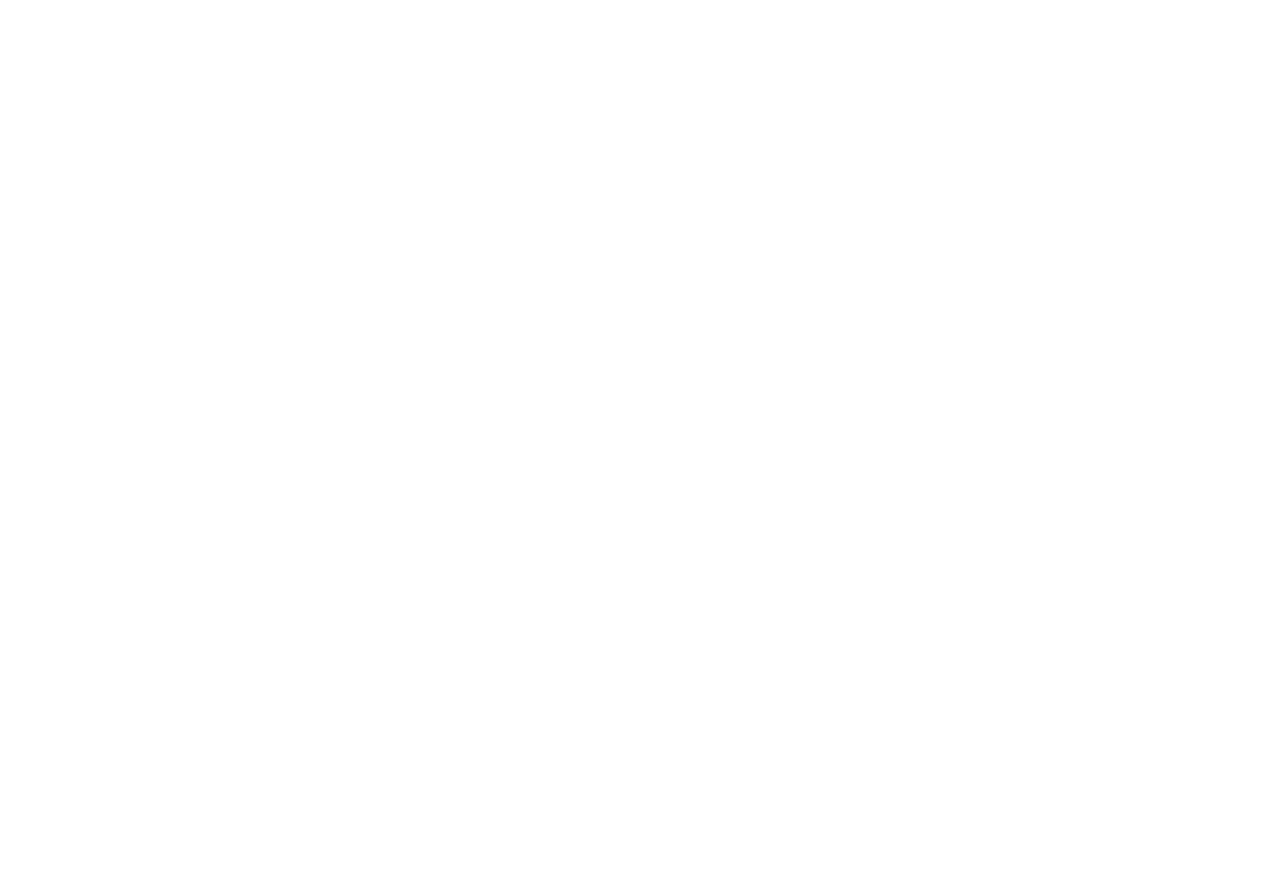
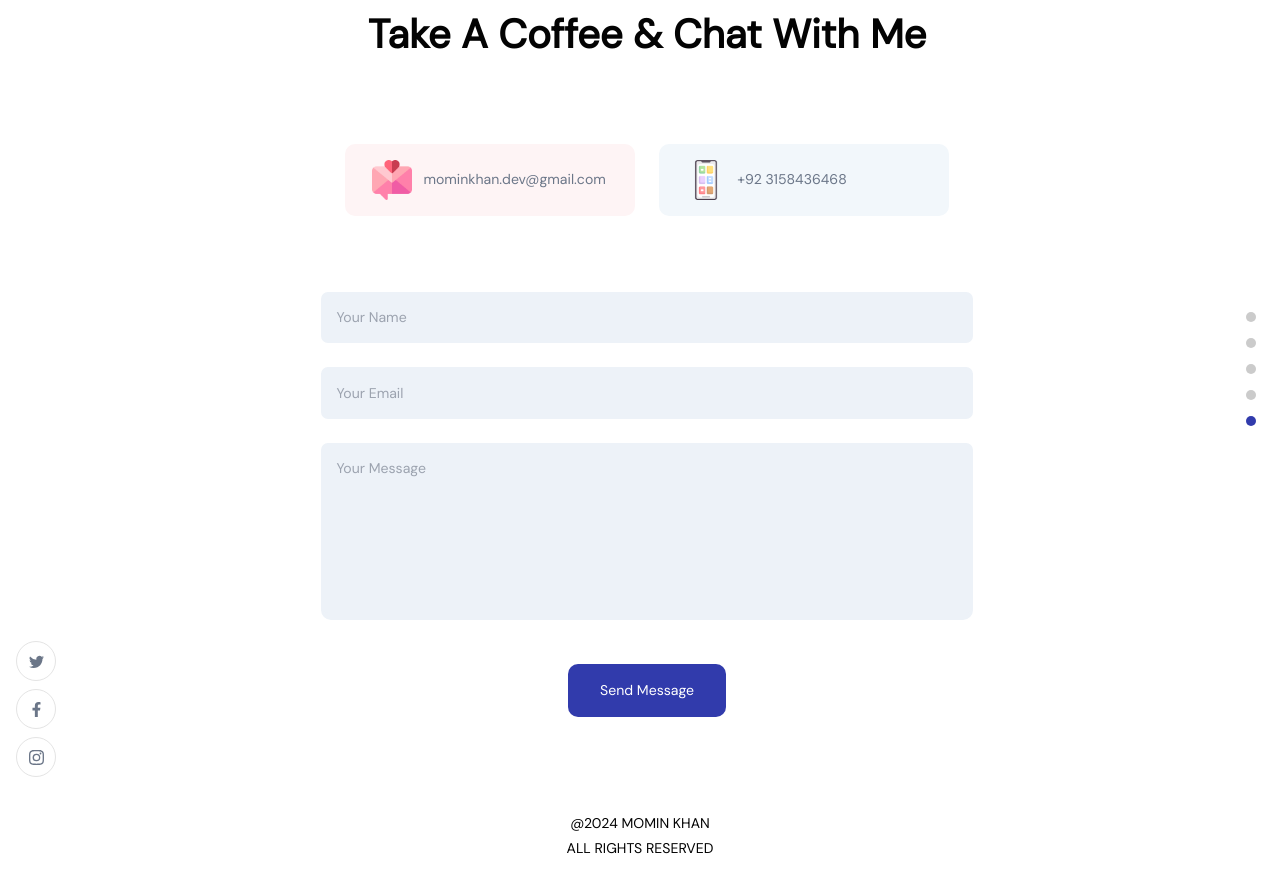
Before and after one commit to momin-khann/my-portfolio-static, a Next.js app: page / in a window 1280 px wide. Shown: the part 1660-2535 px from the top of the page. Before the commit the page ends 1600 px from the top, so only its background shows below. Built offline with nearby package versions, Linux system fonts and the light colour scheme.

Commit message:
add: contact form and footer

```diff
--- a/app/(home)/page.tsx
+++ b/app/(home)/page.tsx
@@ -1,4 +1,4 @@
-import { About, Header, Navbar } from "@/components";
+import { About, Header, Navbar, Contact, Footer } from "@/components";
 
 export default function Home() {
   return (
@@ -6,6 +6,8 @@
       <Navbar />
       <Header />
       <About />
+      <Contact />
+      <Footer />
     </main>
   );
 }
--- a/app/globals.css
+++ b/app/globals.css
@@ -65,11 +65,12 @@
 
 .copyright {
   width: 100%;
-  padding: 2rem 0 0;
+  padding-block: 1rem;
   display: flex;
   flex-direction: column;
-  justify-content: flex-end;
-  align-items: flex-end;
+  justify-content: center;
+  align-items: center;
+  gap: 0.25rem;
 }
 .copyright p {
   text-transform: uppercase;
--- /dev/null
+++ b/components/Contact/Contact.tsx
@@ -0,0 +1,96 @@
+"use client";
+
+import React, { useState } from "react";
+import emailIcon from "@/public/assets/email.png";
+import mobileIcon from "@/public/assets/mobile.png";
+import Image from "next/image";
+import AppWrap from "@/wrapper/AppWrap";
+
+import "./contact.css";
+
+const Contact = () => {
+  const [formData, setFormData] = useState({
+    name: "",
+    email: "",
+    message: "",
+  });
+
+  const [isFormSubmitted, setIsFormSubmitted] = useState(false);
+  const [loading, setLoading] = useState(false);
+
+  const { name, email, message } = formData;
+
+  const handleChangeInput = (
+    event: React.ChangeEvent<HTMLInputElement | HTMLTextAreaElement>,
+  ) => {
+    const { name, value } = event.target;
+    setFormData({ ...formData, [name]: value });
+  };
+
+  const handleSubmit = (event: React.FormEvent<HTMLFormElement>) => {
+    setLoading(true);
+  };
+
+  return (
+    <AppWrap idName={"contact"} classNames={"app__whitebg"}>
+      <h2 className="head-text">Take a coffee & chat with me</h2>
+
+      <div className="app__footer-cards">
+        <div className="app__footer-card ">
+          <Image src={emailIcon} alt="email" />
+          <a href="mailto:mominkhan.dev@gmail.com" className="p-text">
+            mominkhan.dev@gmail.com
+          </a>
+        </div>
+        <div className="app__footer-card">
+          <Image src={mobileIcon} alt="phone" />
+          <a href="tel:+92 3158436468" className="p-text">
+            +92 3158436468
+          </a>
+        </div>
+      </div>
+      {!isFormSubmitted ? (
+        <form className={"app__footer-form app__flex"} onSubmit={handleSubmit}>
+          <div className="app__flex">
+            <input
+              className="p-text"
+              type="text"
+              placeholder="Your Name"
+              name="name"
+              value={name}
+              onChange={handleChangeInput}
+            />
+          </div>
+          <div className="app__flex">
+            <input
+              className="p-text"
+              type="email"
+              placeholder="Your Email"
+              name="email"
+              value={email}
+              onChange={handleChangeInput}
+            />
+          </div>
+          <div>
+            <textarea
+              className="p-text resize-none"
+              placeholder="Your Message"
+              value={message}
+              name="message"
+              onChange={handleChangeInput}
+            />
+          </div>
+          <button type="submit" className="p-text">
+            {!loading ? "Send Message" : "Sending..."}
+          </button>
+        </form>
+      ) : (
+        <div>
+          <h3 className="head-text">Thank you for getting in touch!</h3>
+        </div>
+      )}
+    </AppWrap>
+  );
+};
+
+export default Contact;
--- /dev/null
+++ b/components/Contact/contact.css
@@ -0,0 +1,120 @@
+.app__footer {
+    flex: 1;
+    width: 100%;
+    flex-direction: column;
+}
+@media screen and (max-width: 768px) {
+    .app__footer {
+        flex-direction: column;
+    }
+}
+
+.app__footer-cards {
+    width: 60%;
+    display: flex;
+    justify-content: space-evenly;
+    align-items: center;
+    flex-wrap: wrap;
+    margin: 4em 2rem 2rem;
+}
+.app__footer-cards .app__footer-card {
+    min-width: 290px;
+    display: flex;
+    flex-direction: row;
+    justify-content: flex-start;
+    align-items: center;
+    margin: 1rem 0;
+    padding: 1rem;
+    border-radius: 10px;
+    cursor: pointer;
+    background-color: #fef4f5;
+    transition: all 0.3s ease-in-out;
+}
+.app__footer-cards .app__footer-card img {
+    width: 40px;
+    height: 40px;
+    margin: 0 0.7rem;
+}
+.app__footer-cards .app__footer-card p {
+    font-weight: 500;
+}
+.app__footer-cards .app__footer-card a {
+    text-decoration: none;
+    font-weight: 500;
+}
+.app__footer-cards .app__footer-card:hover {
+    box-shadow: 0 0 25px #fef4f5;
+}
+@media screen and (max-width: 450px) {
+    .app__footer-cards .app__footer-card {
+        width: 100%;
+    }
+}
+@media screen and (max-width: 768px) {
+    .app__footer-cards {
+        width: 100%;
+    }
+}
+
+.app__footer-cards .app__footer-card:last-child {
+    background-color: #f2f7fb;
+}
+
+.app__footer-cards .app__footer-card:last-child:hover {
+    box-shadow: 0 0 25px #f2f7fb;
+}
+
+.app__footer-form {
+    width: 60%;
+    flex-direction: column;
+    margin: 1rem 2rem;
+}
+.app__footer-form div {
+    width: 100%;
+    margin: 0.75rem 0;
+    border-radius: 10px;
+    cursor: pointer;
+    background-color: var(--primary-color);
+    transition: all 0.3s ease-in-out;
+}
+.app__footer-form div input,
+.app__footer-form div textarea {
+    width: 100%;
+    padding: 0.95rem;
+    border: none;
+    border-radius: 7px;
+    background-color: var(--primary-color);
+    font-family: var(--font-base);
+    color: var(--secondary-color);
+    outline: none;
+}
+.app__footer-form div textarea {
+    height: 170px;
+}
+.app__footer-form div:hover {
+    box-shadow: 0 0 25px var(--primary-color);
+}
+.app__footer-form button {
+    padding: 1rem 2rem;
+    border-radius: 10px;
+    border: none;
+    background-color: var(--secondary-color);
+    font-weight: 500;
+    color: var(--white-color);
+    outline: none;
+    margin: 2rem 0 0 0;
+    font-family: var(--font-base);
+    transition: cubic-bezier(0.55, 0.085, 0.68, 0.53);
+    cursor: pointer;
+}
+.app__footer-form button:hover {
+    background-color: #2430af;
+}
+@media screen and (max-width: 768px) {
+    .app__footer-form {
+        width: 100%;
+        margin: 1rem 0;
+    }
+}
+
+/*# sourceMappingURL=Footer.css.map */
--- /dev/null
+++ b/components/Footer/Footer.tsx
@@ -0,0 +1,11 @@
+import React from "react";
+
+const Footer = () => {
+  return (
+    <div className="copyright">
+      <p className="p-text">@{new Date().getFullYear()} MOMIN KHAN</p>
+      <p className="p-text">All rights reserved</p>
+    </div>
+  );
+};
+export default Footer;
--- a/components/index.ts
+++ b/components/index.ts
@@ -3,5 +3,7 @@
 import SocialMedia from "@/components/reusable/SocialMedia";
 import NavigationDots from "@/components/reusable/NavigationDots";
 import About from "@/components/About/About";
+import Contact from "@/components/Contact/Contact";
+import Footer from "@/components/Footer/Footer";
 
-export { Header, Navbar, SocialMedia, NavigationDots, About };
+export { Header, Navbar, SocialMedia, NavigationDots, About, Contact, Footer };
```
